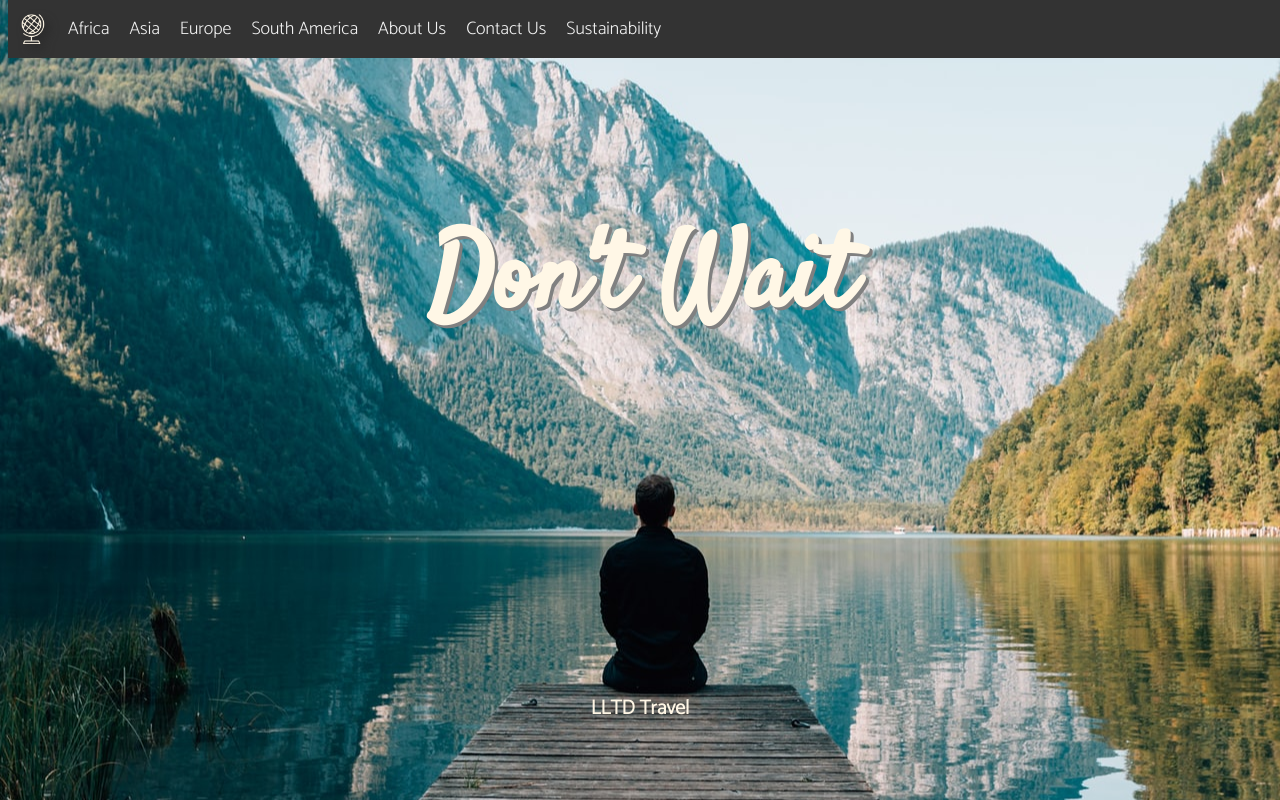
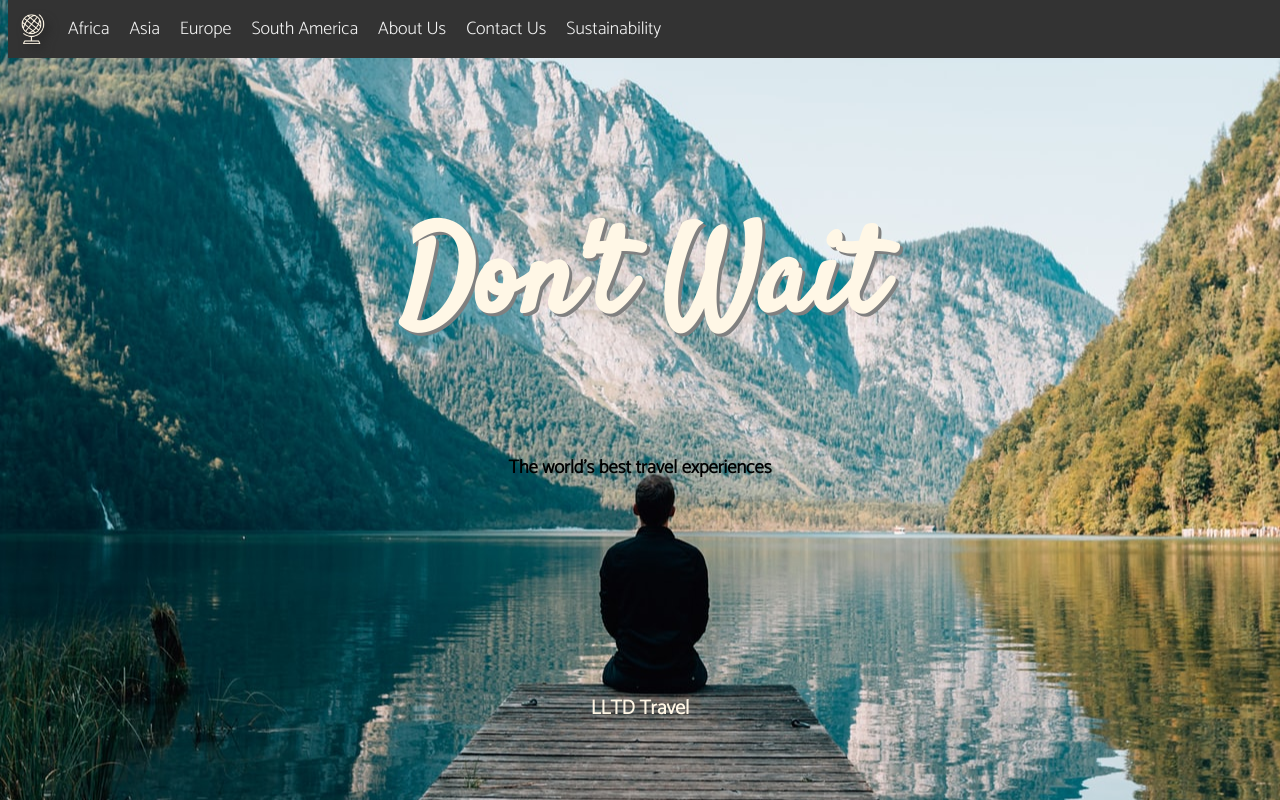
Before and after one commit to DPM97/comp20-midterm, a plain HTML site: page src/index.html in a window 1280 px wide. Drawn offline with Linux system fonts and the light colour scheme.

Commit message:
Update index.html

```diff
--- a/src/index.html
+++ b/src/index.html
@@ -50,11 +50,12 @@
 
     </header>
     <main class="home">
-      <h2
-        style="font-size: 106px;"
+      <h1
+        style="font-size: 120px;"
       >
         Don't Wait
-      </h2>
+      </h1>
+      <h3>The world's best travel experiences</h3>
     </main>
     <footer>
       <h4>LLTD Travel</h4>
```
